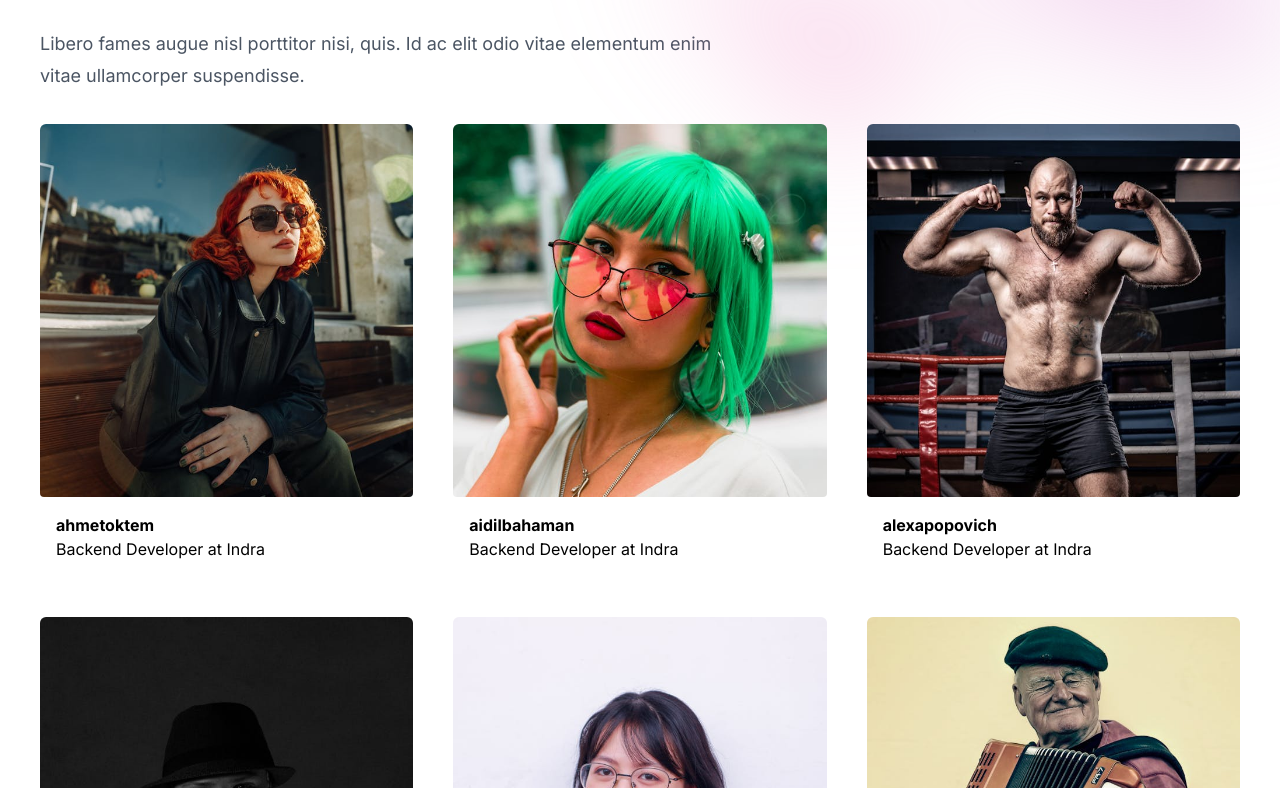
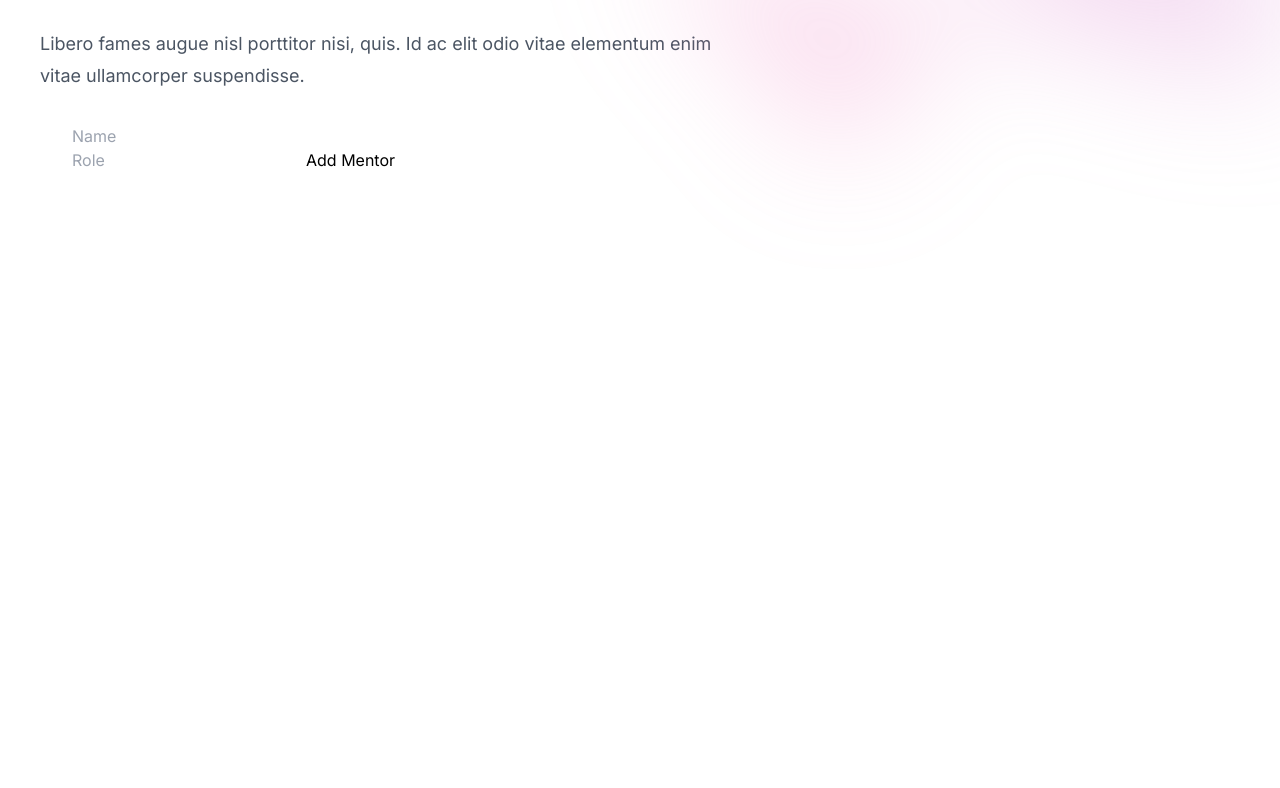
Before and after one commit to k4cdev/teentok, a Next.js app: page / in a window 1280 px wide. Shown: the part 892-1680 px from the top of the page. After the commit the page ends 1104 px from the top, so only its background shows below. Built offline with nearby package versions, Linux system fonts and the light colour scheme; grey boxes are pictures that could not be loaded.

Commit message:
adjust mentors components

```diff
--- /dev/null
+++ b/src/components/mentors/MentorForm.tsx
@@ -0,0 +1,47 @@
+'use client';
+
+import { Mentor } from '@/interfaces';
+import useMentorStore from '@/store/store';
+import React from 'react';
+
+const generateSlug = (length: number): string => {
+    const characters = 'abcdefghijklmnopqrstuvwxyz0123456789';
+    let slug = '';
+    for (let i = 0; i < length; i++) {
+        slug += characters.charAt(Math.floor(Math.random() * characters.length));
+    }
+    return slug;
+};
+
+const MentorForm = () => {
+    const addMentor = useMentorStore((state) => state.addMentor);
+
+    const handleSubmit = (e: React.FormEvent<HTMLFormElement>) => {
+        e.preventDefault();
+        const formData = new FormData(e.currentTarget);
+        const newMentor: Mentor = {
+            name: formData.get('name') as string,
+            role: formData.get('role') as string,
+            job: "teentok",
+            slug: generateSlug(10),
+            images: [
+                'pexels-doquyen-1520760.jpg',
+            ],
+            gender: 'women',
+            // Asignar otros campos del formulario...
+        };
+        addMentor(newMentor);
+        e.currentTarget.reset(); // Reiniciar el formulario después de enviar
+    };
+
+    return (
+        <form onSubmit={handleSubmit}>
+            <input type="text" name="name" placeholder="Name" />
+            <input type="text" name="role" placeholder="Role" />
+            {/* Otros campos de formulario... */}
+            <button type="submit">Add Mentor</button>
+        </form>
+    );
+};
+
+export default MentorForm;
--- a/src/components/mentors/MentorGridItem.tsx
+++ b/src/components/mentors/MentorGridItem.tsx
@@ -36,7 +36,7 @@ export const MentorGridItem = ( { mentor }: Props ) => {
           className="hover:text-blue-600"
           href={ `/mentor/${ mentor.slug }` }>
 
-          <span className="font-bold">{ mentor.name }</span>
+          <span className="font-bold capitalize ">{ mentor.name }</span>
         </Link>
         {`${ mentor.role } at ${ mentor.job }`}
       </div>
--- /dev/null
+++ b/src/components/mentors/MentorList.tsx
@@ -0,0 +1,23 @@
+"use client"
+
+import { Mentor } from "@/interfaces";
+import { MentorGridItem } from "./MentorGridItem";
+import useMentorStore from "@/store/store";
+
+export const MentorsList = ({ mentors }: { mentors: Mentor[] }) => {
+    // Usa el store de Zustand
+    // const addMentor = useMentorStore(state => state.addMentor);
+    const mentorlist = useMentorStore((state) => state.mentors);
+
+    return (
+
+        <div className="grid grid-cols-1 px-8 sm:grid-cols-3 gap-10 mb-10">
+            {mentorlist.map((mentor: Mentor) => (
+                <MentorGridItem
+                    key={mentor.slug}
+                    mentor={mentor}
+                />
+            ))}
+        </div>
+    );
+};
--- a/src/components/mentors/MentorsGrid.tsx
+++ b/src/components/mentors/MentorsGrid.tsx
@@ -1,5 +1,7 @@
 import { Mentor } from "@/interfaces";
 import { MentorGridItem } from "./MentorGridItem";
+import MentorForm from "./MentorForm";
+import { MentorsList } from "./MentorList";
 
 interface Props {
     mentors: Mentor[];
@@ -7,8 +9,8 @@ interface Props {
 
 export const MentorsGrid = ({ mentors }: Props) => {
     return (
-        <div className="grid grid-cols-2 sm:grid-cols-3 gap-10 mb-10">
-            {
+        <div className="grid grid-cols-1 px-8 sm:grid-cols-3 gap-10 mb-10">
+            {/* {
                 mentors.map(
                     mentor => (
                         <MentorGridItem
@@ -17,7 +19,22 @@ export const MentorsGrid = ({ mentors }: Props) => {
                         />
                     )
                 )
-            }
+            } */}
+
+            <MentorForm />
+
+            <MentorsList mentors={mentors} />
+
+            {/* {
+                mentors.map(
+                    mentor => (
+                        <MentorsList
+                            key={mentor.slug}
+                            mentors={mentor}
+                        />
+                    )
+                )
+            } */}
         </div>
     )
 }
```
